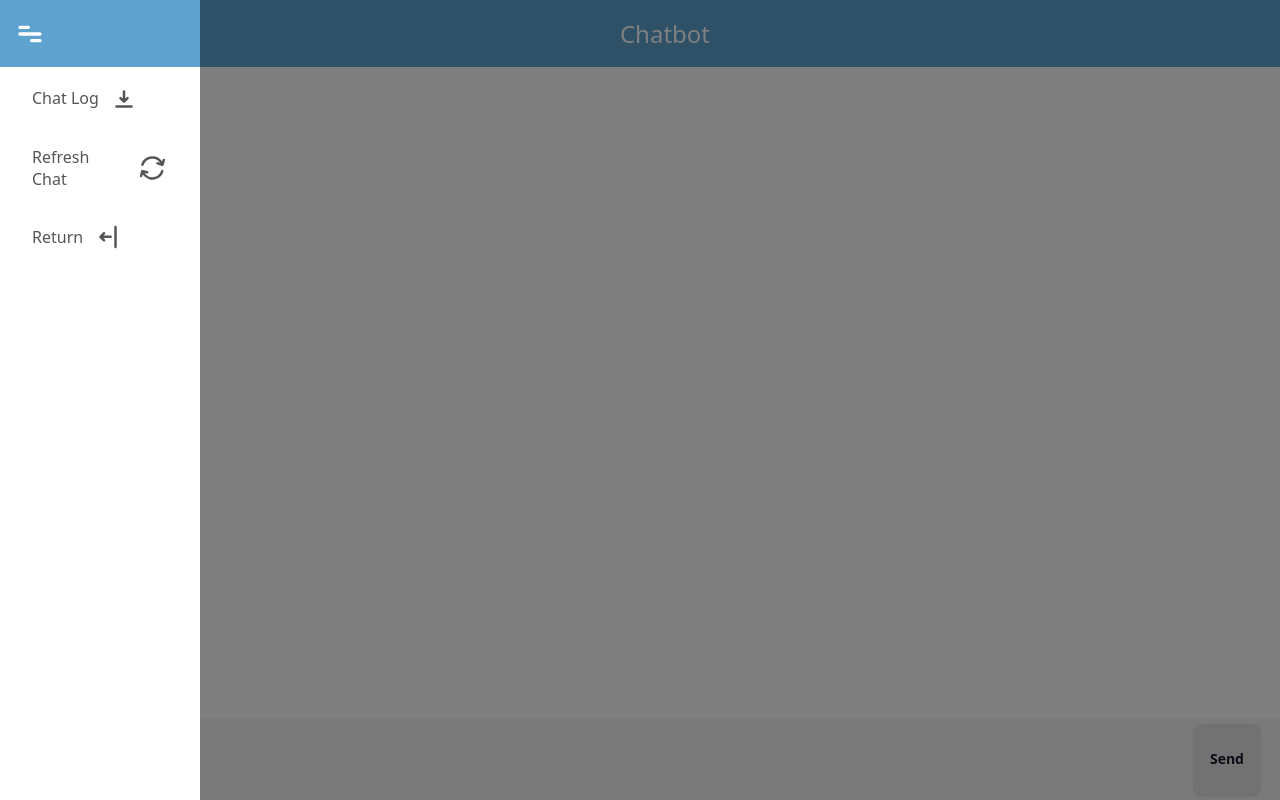
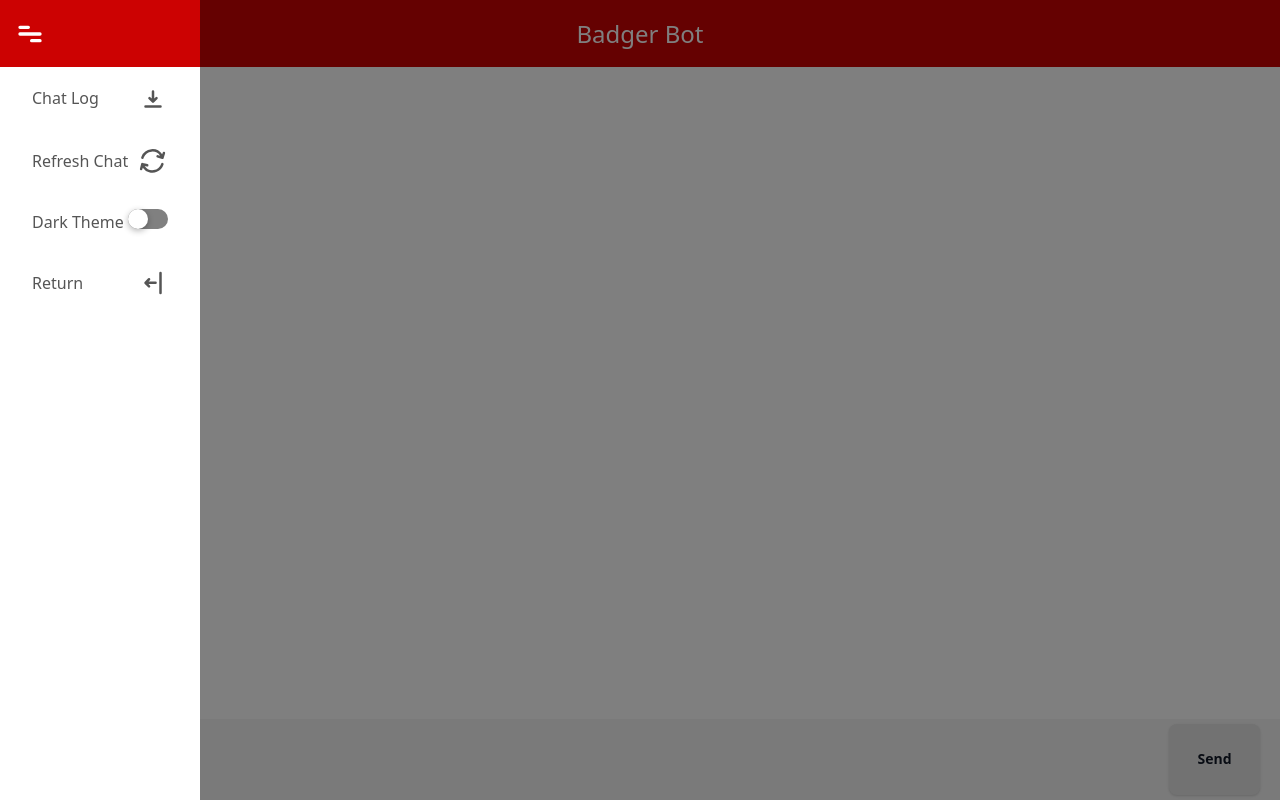
Before and after one commit to freer07/COSC_4P02_Project, a React (Create React App) app in the folder Frontend/: page / in a window 1280 px wide. Both pictures are taken after a click on the icon 30 px from the left and 33 px from the top of the page. Built offline with nearby package versions, Linux system fonts and the light colour scheme.

Commit message:
Added Communication to Botpress and styling changes
- Implemented communication between user and botpress
- added/fixed css issues (i.e. centering, colour consistency, etc)
- added dark theme

```diff
--- a/Frontend/src/App.css
+++ b/Frontend/src/App.css
@@ -1,5 +1,5 @@
 :root {
-  --main-color: #5ea3d0;
+  --main-color: #cc0202;
   --secondary-color: white;
   --main-text-color: #3e5869;
   --secondary-text-color: #b0c7d6;
@@ -50,6 +50,11 @@ body {
   z-index: 5;
 }
 
+.app.dark-theme .header {
+  color: var(--secondary-color);
+  background: #690000;
+}
+
 .header .menu-button {
   z-index: 5;
 }
@@ -61,6 +66,11 @@ body {
 .menu-icon {
   width: 100%;
   vertical-align: middle;
+}
+
+.header-menu-icon {
+  left: 0;
+  position: absolute;
 }
 
 .title {
@@ -111,6 +121,10 @@ body {
   background: #dae1e7;
 }
 
+.app.dark-theme .inner-message {
+  color: white;
+}
+
 .visitor .inner-message {
   -webkit-box-ordinal-group: 2;
   -webkit-order: 1;
@@ -121,14 +135,22 @@ body {
   color: #000000;
 }
 
+.app.dark-theme .visitor .inner-message {
+  background-color: #909497;
+}
+
 .chatbot .inner-message {
   -webkit-box-ordinal-group: 2;
   -webkit-order: 1;
   -ms-flex-order: 1;
   order: 1;
   border-top-left-radius: 2px;
-  background-color: #bad8ba;
+  background-color: rgb(216, 186, 186);
   color: #000000;
+}
+
+.app.dark-theme .chatbot .inner-message {
+  background-color: rgb(143 123 123);
 }
 
 @media screen and (min-width: 700px) {
@@ -147,6 +169,10 @@ body {
   background: white;
 }
 
+.app.dark-theme .message-list {
+  background: rgb(34, 34, 34);
+}
+
 .message-list ul {
   padding-inline-start: 0px;
 }
@@ -158,6 +184,10 @@ body {
   height: 100px;
 }
 
+.app.dark-theme .send-message-form {
+  background: #424242;
+}
+
 .send-message-form input {
   width: 100%;
   padding: 15px 20px;
@@ -166,6 +196,24 @@ body {
   background: var(--send-message-form);
   font-weight: 400;
   font-size: 16px;
+}
+
+.app.dark-theme .send-message-form input {
+  background: #424242;
+  color: white;
+}
+
+.app.dark-theme .send-message-form input::-webkit-input-placeholder {
+  color: rgb(155, 155, 155);
+}
+.app.dark-theme .send-message-form input::-moz-placeholder {
+  color: rgb(155, 155, 155);
+}
+.app.dark-theme .send-message-form input:-ms-input-placeholder {
+  color: rgb(155, 155, 155);
+}
+.app.dark-theme .send-message-form input:-moz-placeholder {
+  color: rgb(155, 155, 155);
 }
 
 .send-message-form input:focus {
@@ -184,6 +232,7 @@ body {
   font-size: 0.875rem;
   font-weight: 600;
   line-height: 1.25rem;
+  width: 100px;
   margin: 5px 20px;
   padding: 0.75rem 1rem;
   text-align: center;
@@ -196,8 +245,17 @@ body {
   touch-action: manipulation;
 }
 
+.app.dark-theme .submit-button {
+  background: rgb(88 87 87);
+  color: #eee7d8;
+}
+
 .submit-button:hover {
   background-color: rgb(224, 224, 224);
+}
+
+.app.dark-theme .submit-button:hover {
+  background: rgb(112, 112, 112);
 }
 
 .submit-button:focus {
--- a/Frontend/src/App.js
+++ b/Frontend/src/App.js
@@ -9,9 +9,20 @@ import React, { useState, useEffect } from 'react';
 function App() {
 	const [messages, setMessages] = useState([])
 	const [activeSidebar, setactiveSidebar] = useState(false)
+	const [darkTheme, setdarkTheme] = useState(false)
 
 	const sendMessage = (message) => {
-		setMessages([...messages, {author:"visitor", content: message}])
+		let newMessages = [...messages, {author:"visitor", content: message}]
+		setMessages(newMessages)
+
+		const chatBotMessage = getChatBotResponse(message)
+		chatBotMessage.then(data => {
+			setMessages([...newMessages, {author:"chatbot", content: data.responses[0].text}])
+		})
+		.catch(function() {
+        	console.log("failed to fetch bot response");
+			setMessages([...newMessages, {author:"chatbot", content: "Unable to reach the chatbot."}])
+    	});
 	};
 	const toggleSidebar = () =>{
 		setactiveSidebar(!activeSidebar)
@@ -21,7 +32,6 @@ function App() {
 		const element = document.createElement("a");
 		let chatLogHistory = ""
 		for (let index = 0; index < messages.length; index++) {
-			console.log(messages[index])
 			chatLogHistory += messages[index].author + ": " + messages[index].content + "\n"
 		}
 		const file = new Blob([chatLogHistory], {
@@ -40,6 +50,10 @@ function App() {
 		}
 	}
 
+	const toggleDarkTheme = () =>{
+		setdarkTheme(!darkTheme)
+	}
+
 	const returnToMain = () =>{
 		console.log("return to main")
 	}
@@ -56,10 +70,17 @@ function App() {
     	};
 	}, []);
 
+	useEffect(() => {
+		var recentMessageElement = document.querySelector(".last-message");
+		if(typeof recentMessageElement !== undefined && recentMessageElement !== null ){
+			recentMessageElement.scrollIntoView();
+		}
+	}, [messages]);
+	const appClassNames = (activeSidebar ? ' active-sidebar':'') + (darkTheme ? ' dark-theme':'')
 	return (
-		<div className={`app${activeSidebar? ' active-sidebar':''}`}>
+		<div className={`app${appClassNames}`}>
 			<div className="overlay"></div>
-			<Sidebar  toggleSidebar={toggleSidebar} sidebarFunctions={{downloadChatLog, refreshChat, returnToMain}}/>
+			<Sidebar  toggleSidebar={toggleSidebar} sidebarFunctions={{downloadChatLog, refreshChat, toggleDarkTheme, returnToMain}}/>
 			<Header toggleSidebar={toggleSidebar}/>
 			<MessageList messages={messages} />
 			<SendMessageForm sendMessage={sendMessage} />
@@ -67,6 +88,18 @@ function App() {
 	);
 }
 
-
+const getChatBotResponse = (visitorMessage) =>{
+	const randomID = Math.random().toString(36).slice(2)
+	const url = "https://www.advenship.com/api/v1/bots/brock-university/converse/"+randomID
+	const data = {type: "text", text: visitorMessage}
+	return fetch(url, {
+		method: "POST",
+		headers: {'Content-Type': 'application/json'},
+		body: JSON.stringify(data)
+	}).then(response => response.json())
+	.catch(function() {
+		console.log("Can't reach url, potential CORS issue");
+	});
+}
 
 export default App;
--- a/Frontend/src/components/Header.js
+++ b/Frontend/src/components/Header.js
@@ -8,8 +8,8 @@ const Header = ({toggleSidebar}) => {
 
 
     <div className="header">
-      <span className='menu-button'><MenuButton className='menu-icon' onClick={() =>{toggleSidebar()}} width="40px" height="40px"/></span>
-      <p className='title' >Chatbot</p>
+      <span className='menu-button header-menu-icon'><MenuButton className='menu-icon' onClick={() =>{toggleSidebar()}} width="40px" height="40px"/></span>
+      <p className='title' >Badger Bot</p>
 
     </div>
   </>
--- a/Frontend/src/components/MessageList.js
+++ b/Frontend/src/components/MessageList.js
@@ -1,14 +1,13 @@
 import React from 'react'
 
 const MessageList = ({messages}) => {
-
   return (
       <div className="message-list">
         <ul >
             {messages.map((message, index) => {
                 const authorClass = message.author === "visitor" ? "message visitor" : "message chatbot"
                 return (
-                    <li key={index} className={authorClass}>
+                    <li key={index} className={index + 1 === messages.length ? authorClass + " last-message" : authorClass}>
                         <div className='inner-message'>
                             <div>{message.content}</div>
                         </div>
--- /dev/null
+++ b/Frontend/src/components/Sidebar.css
@@ -0,0 +1,141 @@
+.sidebar {
+  position: fixed;
+  top: 0;
+  left: 0;
+  height: 100vh;
+  width: 50px;
+  background-color: rgb(255, 255, 255);
+  opacity: 0;
+  z-index: -1;
+  transition: width 0.4s;
+}
+
+.app.dark-theme .sidebar {
+  background-color: rgb(34, 34, 34);
+}
+
+.app.active-sidebar .sidebar {
+  width: 200px;
+  z-index: 1000;
+  opacity: 1;
+}
+
+.sidebar-header {
+  display: flex;
+  align-items: center;
+  height: 67px;
+  color: var(--secondary-color);
+  background: var(--main-color);
+  box-sizing: border-box;
+  margin: 0;
+  padding: 0;
+  text-align: center;
+}
+
+.app.dark-theme .sidebar-header {
+  background-color: #690000;
+}
+
+.sidebar .menu-button {
+  justify-content: left;
+}
+
+.menu-button {
+  cursor: pointer;
+}
+
+.sidebar-menu {
+  position: relative;
+}
+
+.sidebar-menu-item {
+  display: flex;
+  align-items: center;
+  place-content: flex-start;
+  padding: 1rem 2rem;
+  font-size: 1.25rem;
+  font-weight: 500;
+  color: #555555;
+  transition: color 0.3s ease-in-out;
+  cursor: pointer;
+  user-select: none;
+}
+
+.app.dark-theme .sidebar-menu-item {
+  color: #aaaaaa;
+}
+
+.sidebar-menu-item .sidebar-menu-item:hover {
+  background-color: rgb(224, 224, 224);
+  cursor: pointer;
+}
+
+.app.dark-theme .sidebar-menu-item .sidebar-menu-item:hover {
+  background-color: rgb(41, 41, 41);
+  cursor: pointer;
+}
+
+.sidebar-menu-item-icon {
+  margin-left: auto;
+}
+
+.sidebar-menu-item-text {
+  font-size: 1rem;
+  -webkit-touch-callout: none;
+  -webkit-user-select: none;
+  -khtml-user-select: none;
+  -moz-user-select: none;
+  -ms-user-select: none;
+  user-select: none;
+}
+
+.switch input {
+  position: absolute;
+  opacity: 0;
+}
+
+.sidebar-menu-item.dark-theme-item {
+  cursor: auto;
+}
+
+.sidebar-menu-item.dark-theme-item .switch {
+  cursor: pointer;
+}
+
+.sidebar-menu-item.dark-theme-item .switch * {
+  cursor: pointer;
+}
+
+/**
+ * 1. Adjust this to size
+ */
+
+.switch {
+  display: inline-block;
+  font-size: 20px; /* 1 */
+  height: 1em;
+  width: 2em;
+  background: grey;
+  border-radius: 1em;
+}
+
+.app.dark-theme .switch {
+  background: #0089ff;
+}
+
+.switch div {
+  height: 1em;
+  width: 1em;
+  border-radius: 1em;
+  background: #fff;
+  box-shadow: 0 0.1em 0.3em rgba(0, 0, 0, 0.3);
+  -webkit-transition: all 300ms;
+  -moz-transition: all 300ms;
+  transition: all 300ms;
+}
+
+.switch input:checked + div {
+  -webkit-transform: translate3d(100%, 0, 0);
+  -moz-transform: translate3d(100%, 0, 0);
+  transform: translate3d(100%, 0, 0);
+}
--- a/Frontend/src/components/Sidebar.js
+++ b/Frontend/src/components/Sidebar.js
@@ -1,16 +1,15 @@
-import '../sidebar.css';
+import './Sidebar.css';
 import {ReactComponent as MenuButton} from '../icons/menu.svg';
 import {ReactComponent as DownloadButton} from '../icons/download.svg';
 import {ReactComponent as RefreshButton} from '../icons/refresh.svg';
 import {ReactComponent as LogOutButton} from '../icons/log-out.svg';
 
-
 const Sidebar = ({toggleSidebar, sidebarFunctions}) => {
-    const {downloadChatLog, refreshChat, returnToMain} = sidebarFunctions
-
+    const {downloadChatLog, refreshChat, toggleDarkTheme, returnToMain} = sidebarFunctions
     const sidebarNavItems = [
         {
             text: 'Chat Log',
+            identifier: "chat-log-item",
             icon: <DownloadButton className='menu-icon' width="30px" height="30px"/>,
             to: '/',
             section: '',
@@ -18,6 +17,7 @@ const Sidebar = ({toggleSidebar, sidebarFunctions}) => {
         },
         {
             text: 'Refresh Chat',
+            identifier: "refresh-chat-item",
             icon: <RefreshButton className='menu-icon' width="30px" height="30px"/>,
             to: '/',
             section: '',
@@ -25,7 +25,18 @@ const Sidebar = ({toggleSidebar, sidebarFunctions}) => {
 
         },
         {
+            text: 'Dark Theme',
+            identifier: "dark-theme-item",
+            icon: <label className="switch"><input type="checkbox" onChange={toggleDarkTheme}/><div></div></label>,
+            to: '/',
+            section: '',
+            function: () =>{}
+
+        },
+
+        {
             text: 'Return',
+            identifier: "return-item",
             icon: <LogOutButton className='menu-icon' width="30px" height="30px"/>,
             to: '/',
             section: '',
@@ -43,7 +54,7 @@ const Sidebar = ({toggleSidebar, sidebarFunctions}) => {
             {
                 sidebarNavItems.map((menuItem, index) => (
                     <div key={index} onClick={() => {menuItem.function()}}>
-                        <div className={'sidebar-menu-item'}>
+                        <div className={`sidebar-menu-item ${menuItem.identifier}`}>
 
                             <div className="sidebar-menu-item-text">
                                 {menuItem.text}
```
